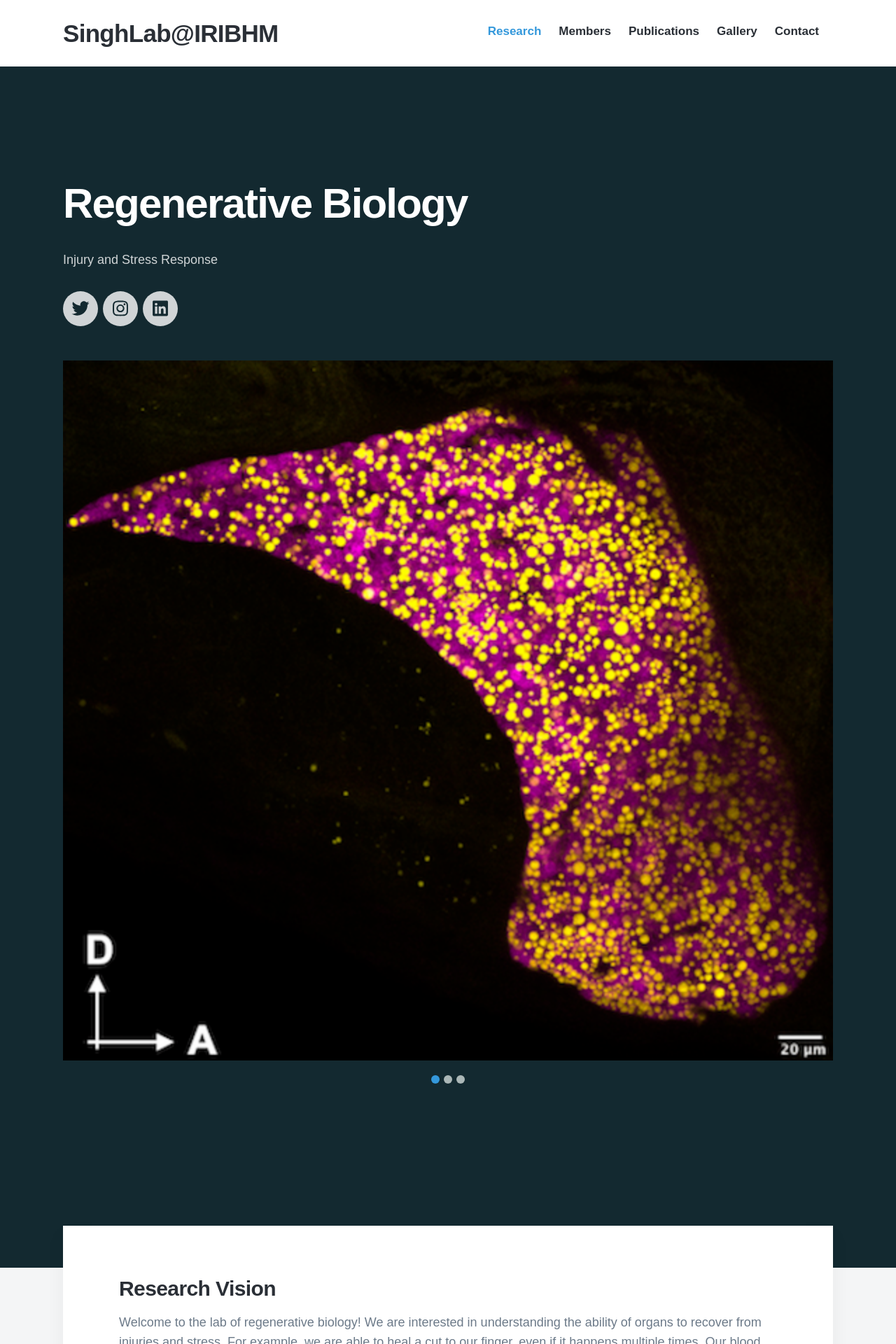
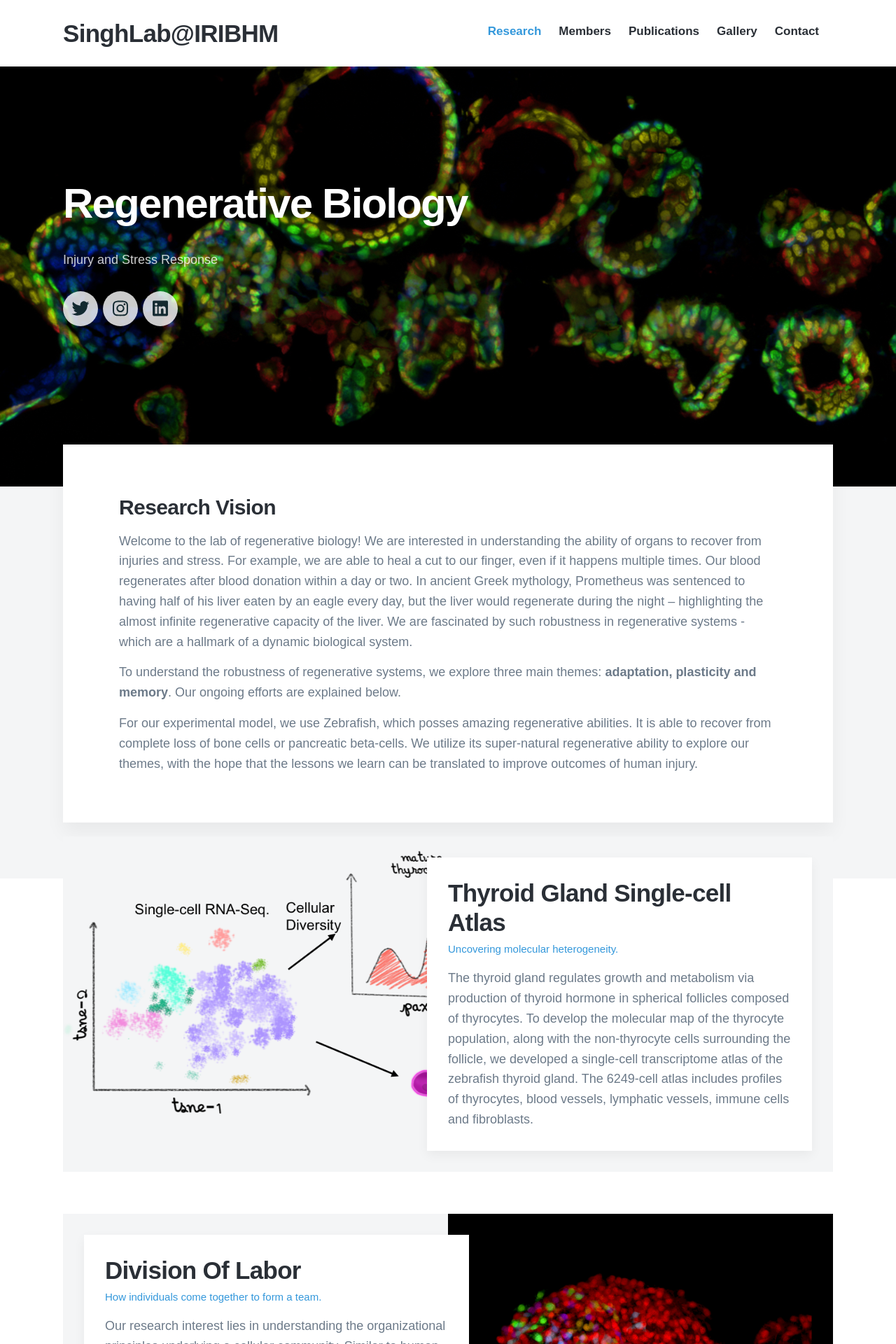
Before and after one commit to sumeetpalsingh/sumeetpalsingh.github.io, a Jekyll site: the page built from index.html, in a window 1280 px wide. Shown: the top 1920 px of the page at 70% size. Built offline with Jekyll 4.4.1, drawn with Linux system fonts in a browser that asks for light colours; nearby versions of some CDN libraries; some web fonts are replaced.

Commit message:
Update index.html

```diff
--- a/index.html
+++ b/index.html
@@ -7,9 +7,9 @@ featured_image: /images/demo/home2.jpg
 
 <section class="hero">
 
-<!--	<div class="hero__image" style="background-image: url({{ page.featured_image }})">-->
+	<div class="hero__image" style="background-image: url({{ page.featured_image }})">
 		<!--<div class="hero__overlay"></div>-->
-<!--	</div>-->
+	</div>
 
 	<div class="wrap">
 
@@ -17,12 +17,6 @@ featured_image: /images/demo/home2.jpg
 		<p>Injury and Stress Response</p>
 
 		{% include socials.html %}
-
-        <div class="gallery" data-columns="1">
-                <img src="/images/gallery/Steatosis.png" style="height=250px">
-                <img src="/images/gallery/Fed_MAX_Image-1.png">
-                <img src="/images/gallery/Thyroid adult_flt1.png">
-            </div>
 
 	</div>
 
```
